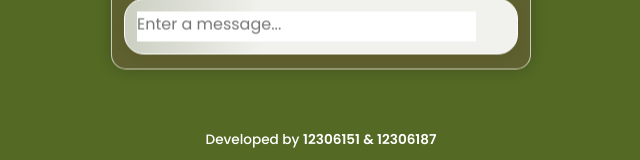
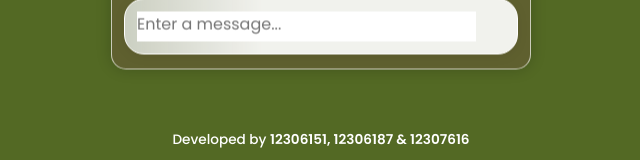
Before and after one commit to mr-nigam/NutriBuddy---AI-enabled-meal-planner-ChatBot, a Flask app: page / in a window 1280 px wide. Shown: the part 640-800 px from the top of the page, without its empty margins (319-959 px from the left). Run offline with Flask 3, Linux system fonts and the light colour scheme.

Commit message:
index.html

```diff
--- a/templates/index.html
+++ b/templates/index.html
@@ -53,7 +53,7 @@
       </div>
     </div>
     <footer class="footer">
-      Developed by <strong>12306151 & 12306187</strong>
+      Developed by <strong>12306151, 12306187 & 12307616</strong>
     </footer>
   </body>
 </html>
```
